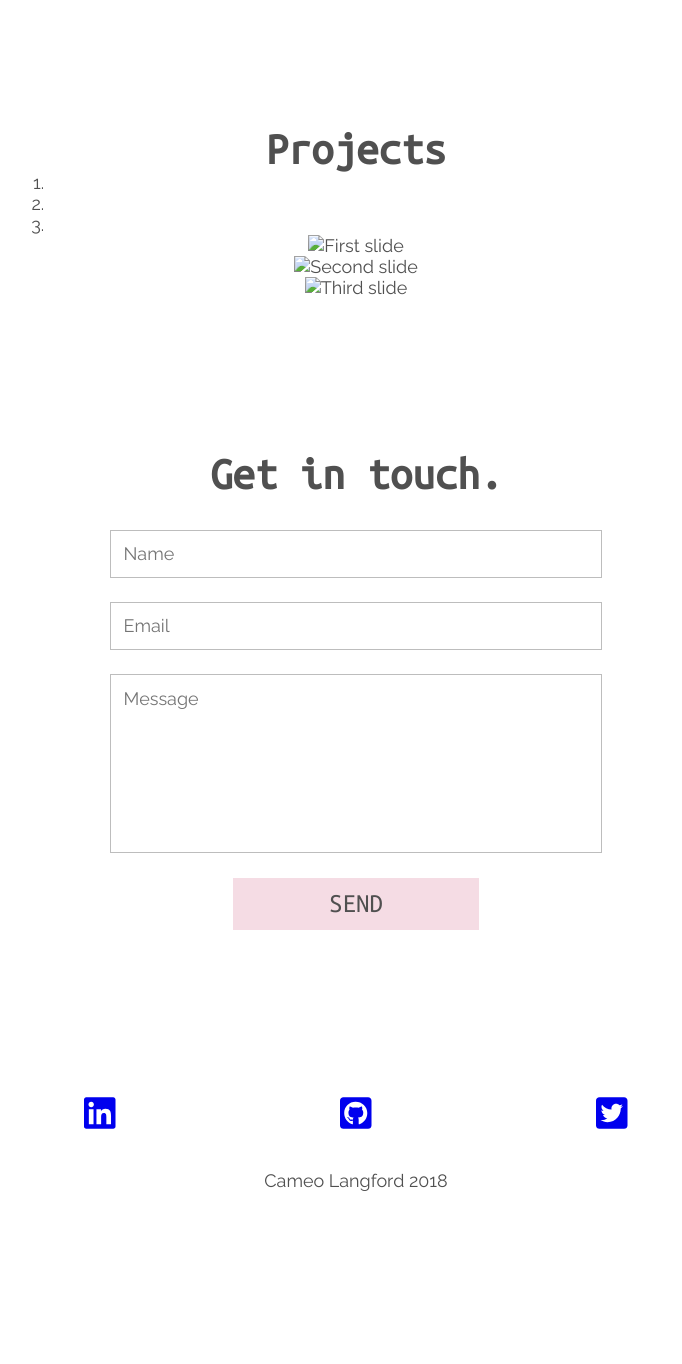
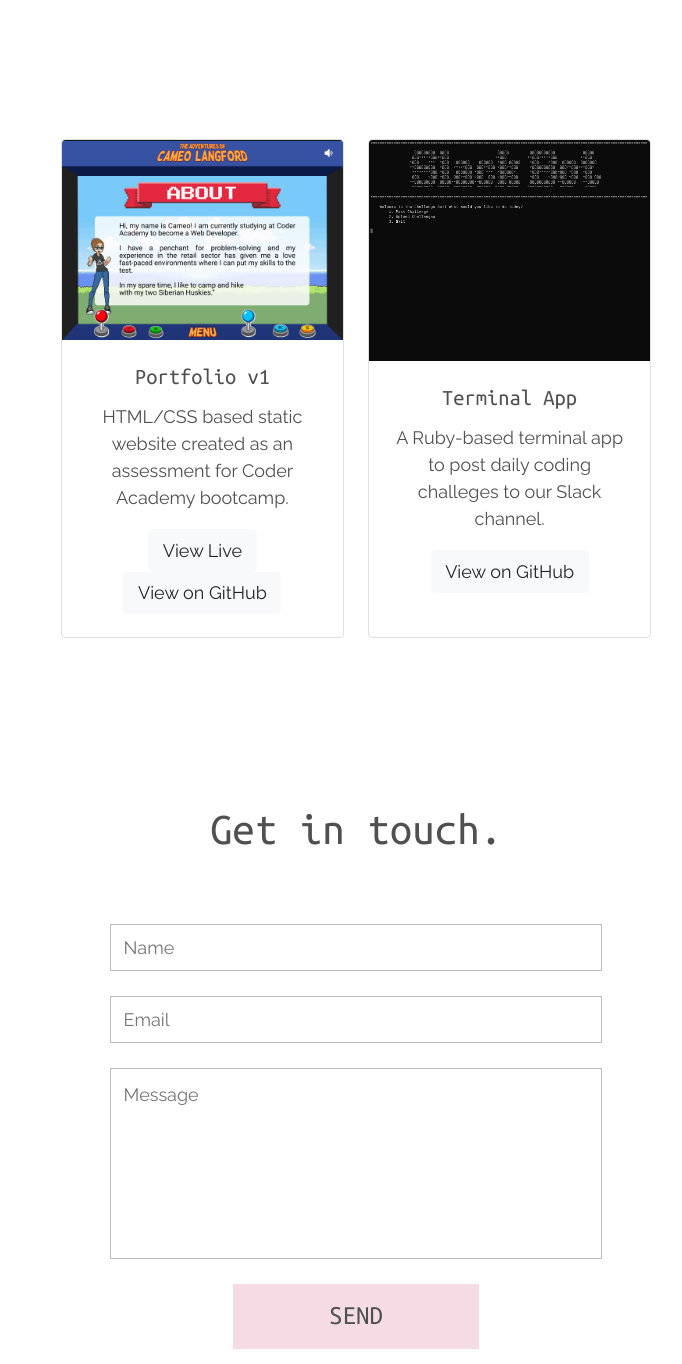
Before and after one commit to cameocodes/pixel-portfolio, a plain HTML site: page index.html in a window 1280 px wide. Shown: the part 980-2344 px from the top of the page, without its empty margins (284-966 px from the left). Before the commit the page ends 2171 px from the top, so only its background shows below. Drawn offline with Linux system fonts and the light colour scheme.

Commit message:
Add cards. Ready for deployment

```diff
--- a/assets/css/style.css
+++ b/assets/css/style.css
@@ -94,11 +94,25 @@ main {
 
 
 
+
+
+h1, h2, h3, h4, h5, h6 {
+    font-family: 'Ubuntu Mono', monospace;
+    text-align: center;
+}
+
 h1 {
-    font-family: 'Ubuntu Mono', monospace;
     font-size: 2.5em;
-    text-align: center;
+}
 
+.project-grid {
+    display: flex;
+    flex-wrap: wrap;
+    justify-content: space-around;
+}
+
+.card {
+    margin: 2%;
 }
 
 
@@ -162,8 +176,11 @@ footer {
     justify-content: space-around;
     align-items: space-around;
     margin: 5% 0% 5% 0%;
-    color: var(--main-color);
+}
+
+.social-link {
     text-decoration: none;
+    color: #505050;
 }
 
 
@@ -231,3 +248,11 @@ main {
     height: auto;
 }
 }
+
+@media only screen and (min-width: 1000px) {
+.project-grid {
+    display: flex;
+    flex-wrap: nowrap;
+    justify-content: space-between;
+}
+}
--- a/index.html
+++ b/index.html
@@ -4,27 +4,33 @@
     <meta charset="UTF-8">
     <meta name="viewport" content="width=device-width, initial-scale=1.0">
     <meta http-equiv="X-UA-Compatible" content="ie=edge">
+<!-- Google Fonts -->
     <link href="https://fonts.googleapis.com/css?family=Raleway|VT323|Ubuntu+Mono" rel="stylesheet">
+<!-- Font Awesome social links? -->
     <script defer src="https://use.fontawesome.com/releases/v5.0.8/js/solid.js" integrity="sha384-+Ga2s7YBbhOD6nie0DzrZpJes+b2K1xkpKxTFFcx59QmVPaSA8c7pycsNaFwUK6l" crossorigin="anonymous"></script>
-<script defer src="https://use.fontawesome.com/releases/v5.0.8/js/brands.js" integrity="sha384-sCI3dTBIJuqT6AwL++zH7qL8ZdKaHpxU43dDt9SyOzimtQ9eyRhkG3B7KMl6AO19" crossorigin="anonymous"></script>
-<script defer src="https://use.fontawesome.com/releases/v5.0.8/js/fontawesome.js" integrity="sha384-7ox8Q2yzO/uWircfojVuCQOZl+ZZBg2D2J5nkpLqzH1HY0C1dHlTKIbpRz/LG23c" crossorigin="anonymous"></script>
+    <script defer src="https://use.fontawesome.com/releases/v5.0.8/js/brands.js" integrity="sha384-sCI3dTBIJuqT6AwL++zH7qL8ZdKaHpxU43dDt9SyOzimtQ9eyRhkG3B7KMl6AO19" crossorigin="anonymous"></script>
+    <script defer src="https://use.fontawesome.com/releases/v5.0.8/js/fontawesome.js" integrity="sha384-7ox8Q2yzO/uWircfojVuCQOZl+ZZBg2D2J5nkpLqzH1HY0C1dHlTKIbpRz/LG23c" crossorigin="anonymous"></script>
+<!-- Bootstrap for carousel -->
+    <link rel="stylesheet" href="assets/css/bootstrap.min.css">
+    <script type="text/javascript" src="assets/js/bootstrap.min.js"></script>
+<!-- Devicons for stack -->
+    <link href='//cdn.jsdelivr.net/devicons/1.8.0/css/devicons.min.css' rel='stylesheet'>
+    </script>
+<!-- Local css and js files -->
     <link rel="stylesheet" href="assets/css/style.css">
     <script type="text/javascript" src="assets/js/script.js"></script>
-    <link href='//cdn.jsdelivr.net/devicons/1.8.0/css/devicons.min.css' rel='stylesheet'>
-    </script>
-
 
     <title>Cameo Langford</title>
 </head>
 <body>
-    <header>
+    <!-- <header>
     <nav id="navbar">
         <p id="nav-title">CAMEO LANGFORD</p>
         <a href="#stack">STACK</a>
         <a href="#projects">PROJECTS</a>
         <a href="#contact">CONTACT</a>
     </nav>
-    </header>
+    </header> -->
     <main>
     <section id="home">
         <section><img src="assets/img/pixel-profile-lrg.png" id="hero-img"></section>
@@ -43,38 +49,25 @@
             <i class="devicons devicons-ruby_on_rails"></i>
     </section>
     <section id="projects">
-        <h1>Projects</h1>
-        <div class="project-carousel">
-            <div id="terminal-app">
-                <!-- <img src="assets/img/terminal-app.png"> -->
+        <div class="project-grid">
+            <div class="card" style="width: 18rem;">
+                <img class="card-img-top" src="/assets/img/portfolio-assignment.png" alt="Portfolio Assessment About Page">
+                <div class="card-body">
+                    <h5 class="card-title">Portfolio v1</h5>
+                    <p class="card-text">HTML/CSS based static website created as an assessment for Coder Academy bootcamp.</p>
+                    <a href="https://cameo-codes.netlify.com" class="btn btn-light">View Live</a>
+                    <a href="https://github.com/cameocodes/portfolio" class="btn btn-light">View on GitHub</a>
+                </div>
             </div>
-            <divclass="carousel slide" data-ride="carousel">
-                <ol class="carousel-indicators">
-                  <li data-target="#carouselExampleIndicators" data-slide-to="0" class="active"></li>
-                  <li data-target="#carouselExampleIndicators" data-slide-to="1"></li>
-                  <li data-target="#carouselExampleIndicators" data-slide-to="2"></li>
-                </ol>
-                <div class="carousel-inner">
-                  <div class="carousel-item active">
-                    <img class="d-block w-100" src="..." alt="First slide">
-                  </div>
-                  <div class="carousel-item">
-                    <img class="d-block w-100" src="..." alt="Second slide">
-                  </div>
-                  <div class="carousel-item">
-                    <img class="d-block w-100" src="..." alt="Third slide">
-                  </div>
+            <div class="card" style="width: 18rem;">
+                    <img class="card-img-top" src="/assets/img/terminal-app.png" alt="Terminal Application in Ruby">
+                    <div class="card-body">
+                        <h5 class="card-title">Terminal App</h5>
+                        <p class="card-text">A Ruby-based terminal app to post daily coding challeges to our Slack channel.</p>
+                        <a href="https://github.com/cameocodes/terminal-app" class="btn btn-light">View on GitHub</a>
+                    </div>
                 </div>
-                <a class="carousel-control-prev" href="#carouselExampleIndicators" role="button" data-slide="prev">
-                  <span class="carousel-control-prev-icon" aria-hidden="true"></span>
-                  <span class="sr-only">Previous</span>
-                </a>
-                <a class="carousel-control-next" href="#carouselExampleIndicators" role="button" data-slide="next">
-                  <span class="carousel-control-next-icon" aria-hidden="true"></span>
-                  <span class="sr-only">Next</span>
-                </a>
-              </div>
-          </div>
+        </div>
     </section>
     <section id="contact">
         <h1>Get in touch.</h1><br/>
@@ -89,12 +82,18 @@
     </section>
     <footer>
         <p class="socials">
-            <a href="https://www.linkedin.com/in/cameo-langford/" target="_blank"><i class="fab fa-linkedin fa-2x"></i></a>
-            <a href="https://github.com/cameocodes" target="_blank"><i class="fab fa-github-square fa-2x"></i></a>
-            <a href="https://twitter.com/cameocodes" target="_blank"><i class="fab fa-twitter-square fa-2x"></i></a>
+            <a href="https://www.linkedin.com/in/cameo-langford/" target="_blank" class="social-link"><i class="fab fa-linkedin fa-2x"></i></a>
+            <a href="https://github.com/cameocodes" target="_blank" class="social-link"><i class="fab fa-github-square fa-2x"></i></a>
+            <a href="https://twitter.com/cameocodes" target="_blank" class="social-link"><i class="fab fa-twitter-square fa-2x"></i></a>
         </p>
         <p>Cameo Langford 2018</p>
     </footer>
 </main>
+    <nav id="navbar">
+        <p id="nav-title">CAMEO LANGFORD</p>
+        <a href="#stack">STACK</a>
+        <a href="#projects">PROJECTS</a>
+        <a href="#contact">CONTACT</a>
+    </nav>
 </body>
 </html>
```
Also changed, not shown: assets/img/portfolio-assignment.png (added).
